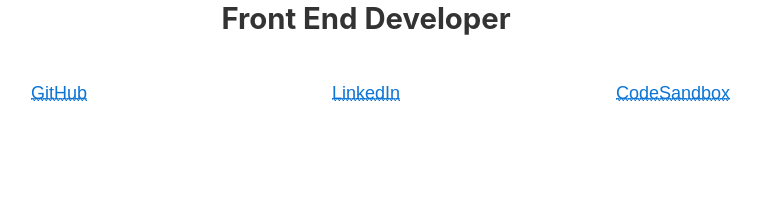
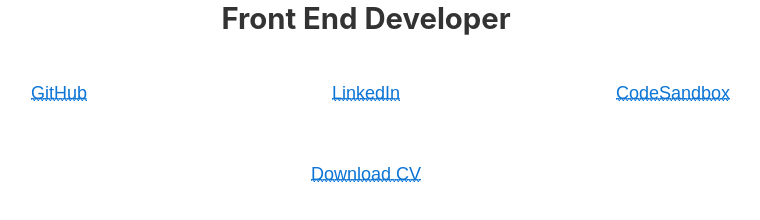
Before and after one commit to toumas/ukko-la, a Gatsby site: page / in a window 1280 px wide. Shown: the part 68-288 px from the top of the page, without its empty margins (274-1034 px from the left). Built offline with nearby package versions, Linux system fonts and the light colour scheme; Gatsby itself is replaced by a stand-in of ours; a web font is replaced by a local one.

Commit message:
Add download link for cv

```diff
--- a/src/pages/index.js
+++ b/src/pages/index.js
@@ -4,6 +4,7 @@ import React from 'react';
 
 import Layout from '../components/layout';
 import SEO from '../components/seo';
+import cv from '../ukkola-tuomas-cv.pdf';
 
 const IndexPage = () => (
   <Layout>
@@ -25,6 +26,11 @@ const IndexPage = () => (
           <a href='https://codesandbox.io/u/toumas'>CodeSandbox</a>
         </div>
       </div>
+      <div className='row'>
+        <div className='sm-12 col'>
+          <a href={cv} download="ukkola-tuomas-cv.pdf">Download CV</a>
+        </div>
+      </div>
     </main>
   </Layout>
 );
```
Also changed, not shown: 1 other file.
